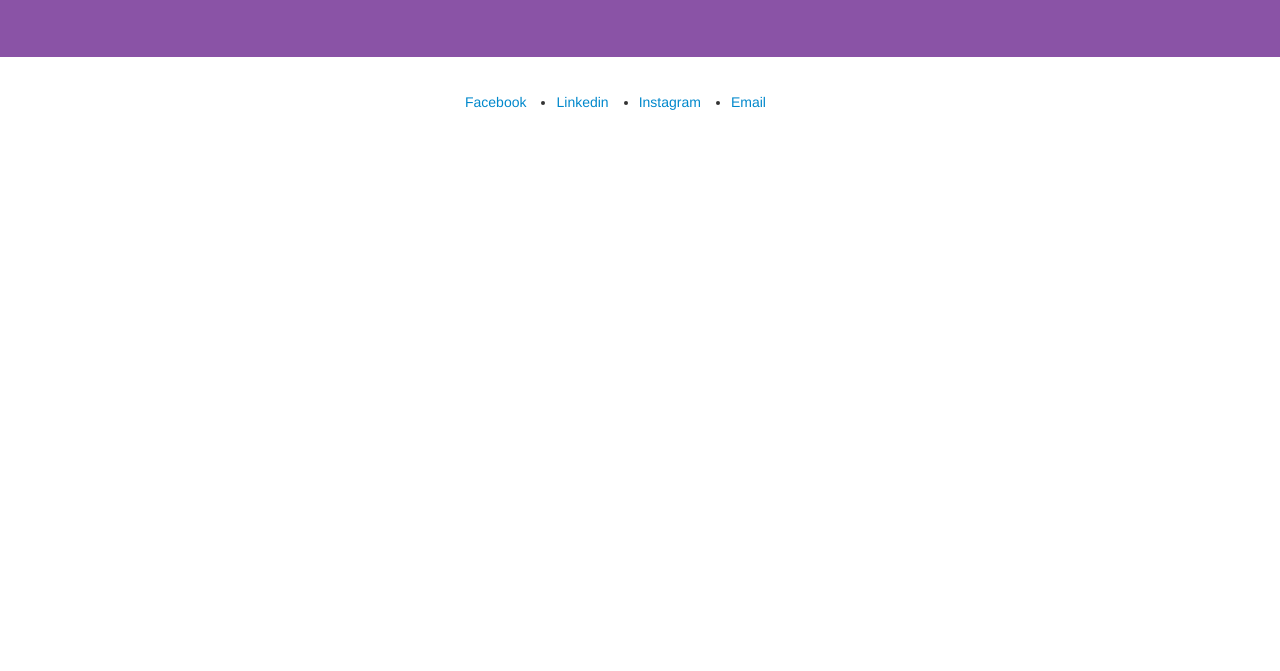
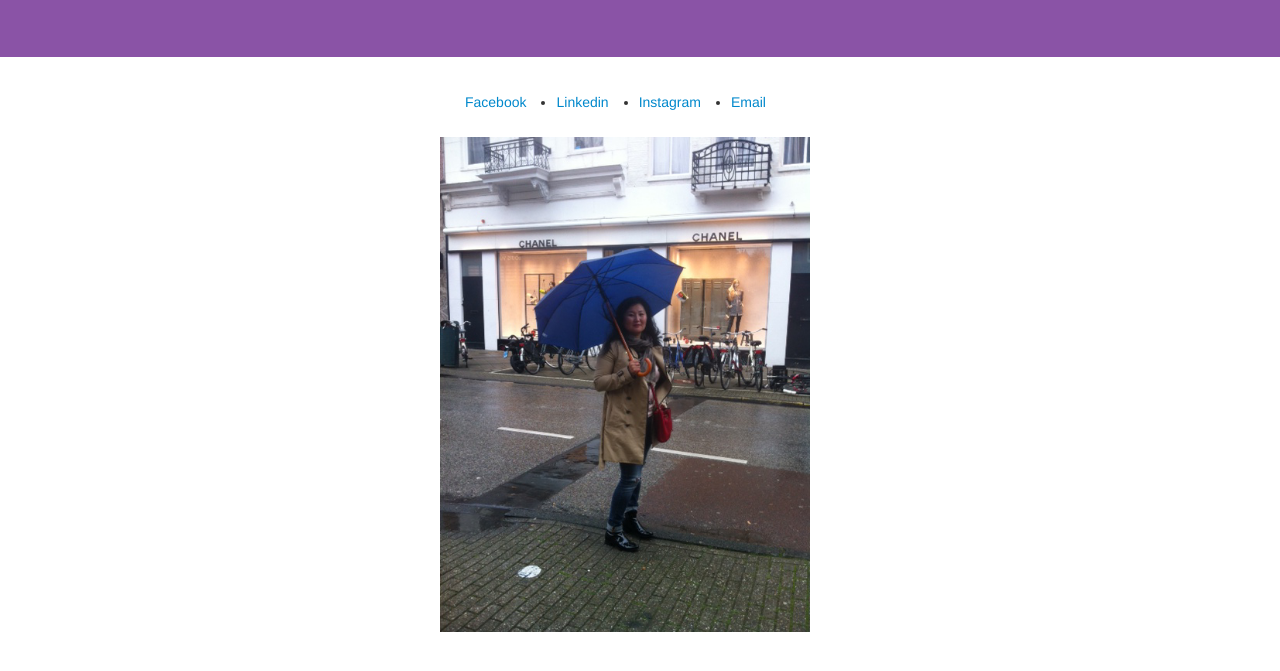
Before and after one commit to narawebsite/narawebsite.github.io, a plain HTML site: page cont.html in a window 1280 px wide. Shown: the part 213-884 px from the top of the page. Before the commit the page ends 800 px from the top, so only its background shows below. Drawn offline with Linux system fonts and the light colour scheme.

Commit message:
contact image

```diff
--- a/cont.html
+++ b/cont.html
@@ -53,6 +53,7 @@
           <li> <a href="http://instagram.com/narazula">Instagram</a> </li>
           <li> <a href="mailto:naraa1112@hotmail.com">Email</a> </li>
         </ul>
+        <img src="img/4.png" alt="" />
       </div>
     </div>
   </body>
--- a/css/app.css
+++ b/css/app.css
@@ -46,6 +46,10 @@ h1 {
   margin-right: 15px;
 }
 
+.contact img{
+  margin-top: 25px;
+}
+
 .contact li:first-child {
   list-style: none;
 }
```
Also changed, not shown: index.html (+2 -2 lines).
